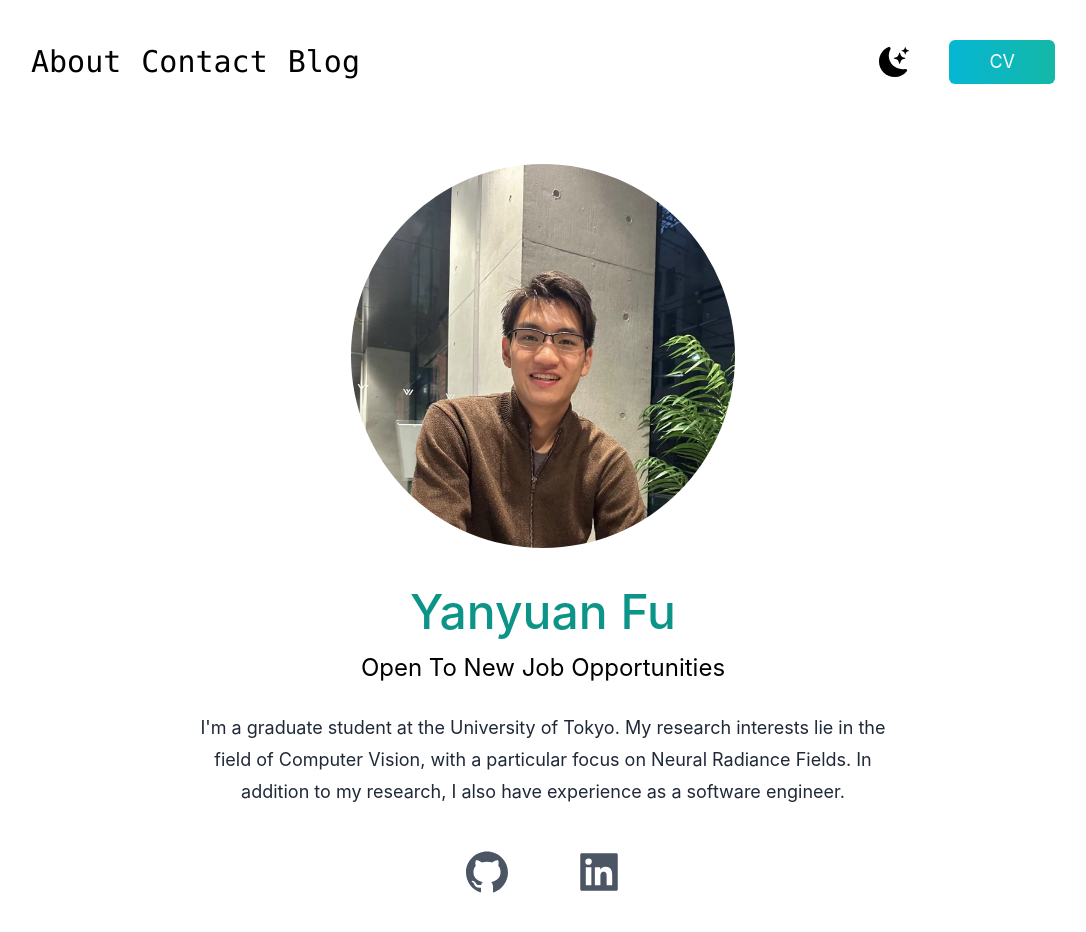
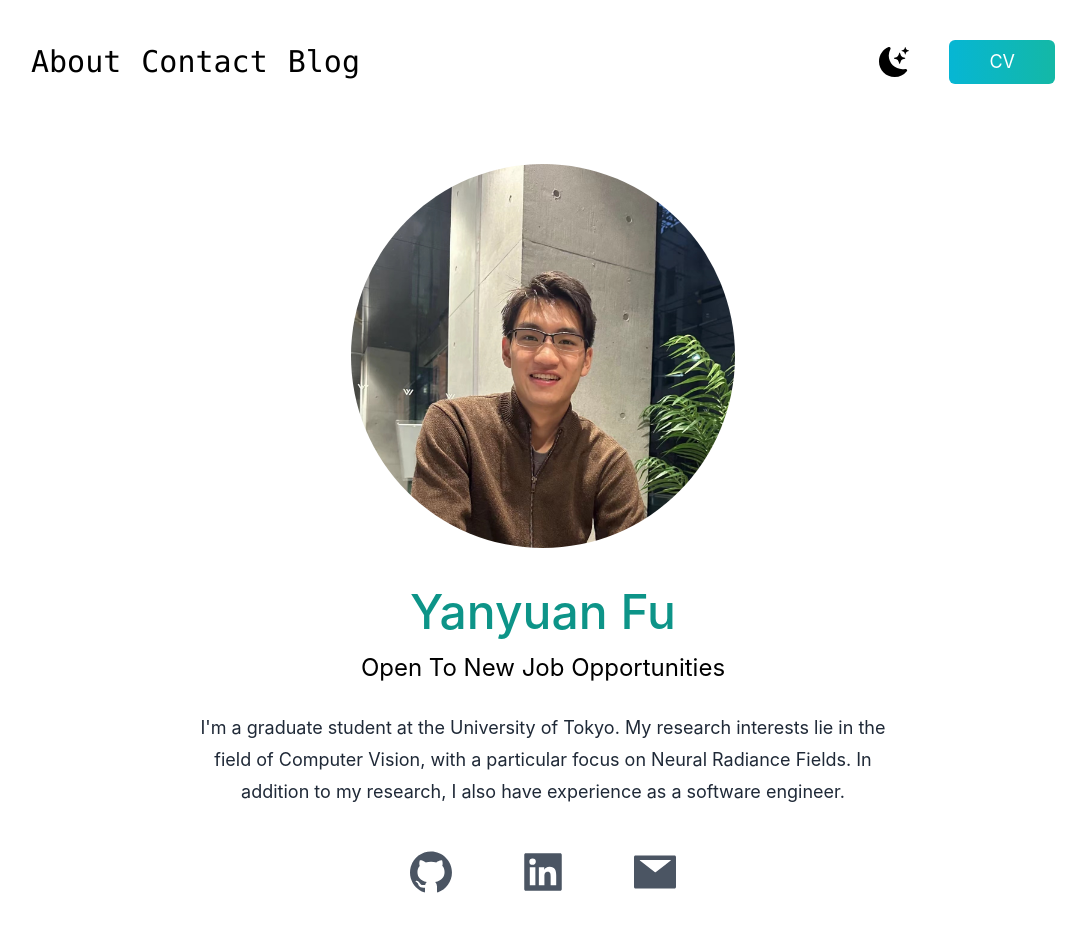
Before and after one commit to fu-yanyuan/portfolio, a Next.js app: page / in a window 1280 px wide. Shown: the top 932 px of the page, without its empty margins (97-1183 px from the left). Built offline with nearby package versions, Linux system fonts and the light colour scheme.

Commit message:
feat:add email icon

```diff
--- a/pages/index.js
+++ b/pages/index.js
@@ -2,7 +2,7 @@ import { Inter } from 'next/font/google'
 import Head from 'next/head'
 import Navbar from './api/NavBar';
 
-import { AiFillGithub, AiFillLinkedin } from "react-icons/ai"
+import { AiFillGithub, AiFillLinkedin, AiFillMail } from "react-icons/ai"
 import { BsFillMoonStarsFill } from "react-icons/bs";
 import { AiFillFilePdf } from "react-icons/ai"
 import { FaBars, FaTimes } from "react-icons/fa"
@@ -137,6 +137,9 @@ export default function Home() {
             <a className='hover:scale-110 duration-200' href='https://www.linkedin.com/in/yanyuan-fu-32a7a3241/'>
               <AiFillLinkedin />
             </a>
+            <a className='hover:scale-110 duration-200' href='mailto:yanyuan@g.ecc.u-tokyo.ac.jp'>
+              <AiFillMail />
+            </a>
           </div>
         </div>
       </main>
```
